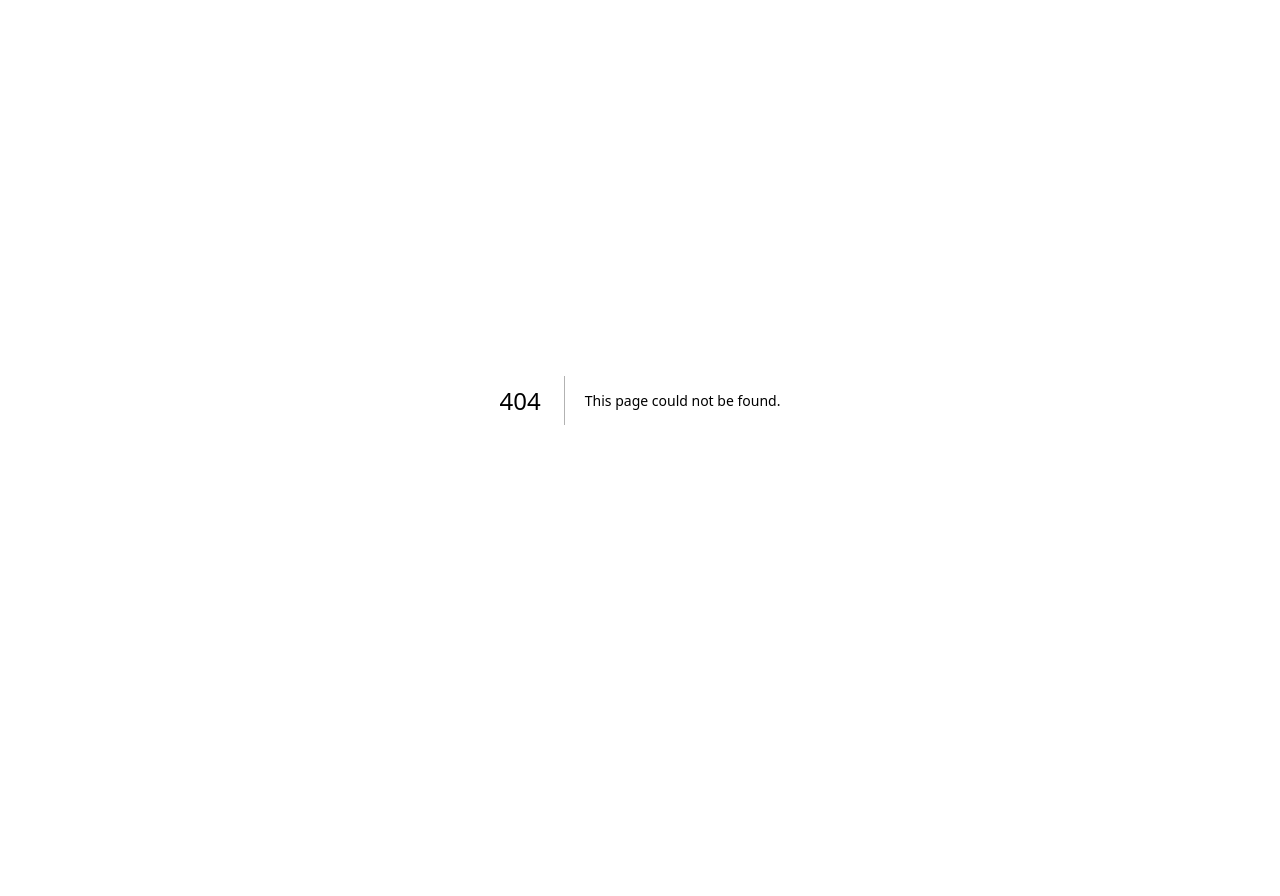
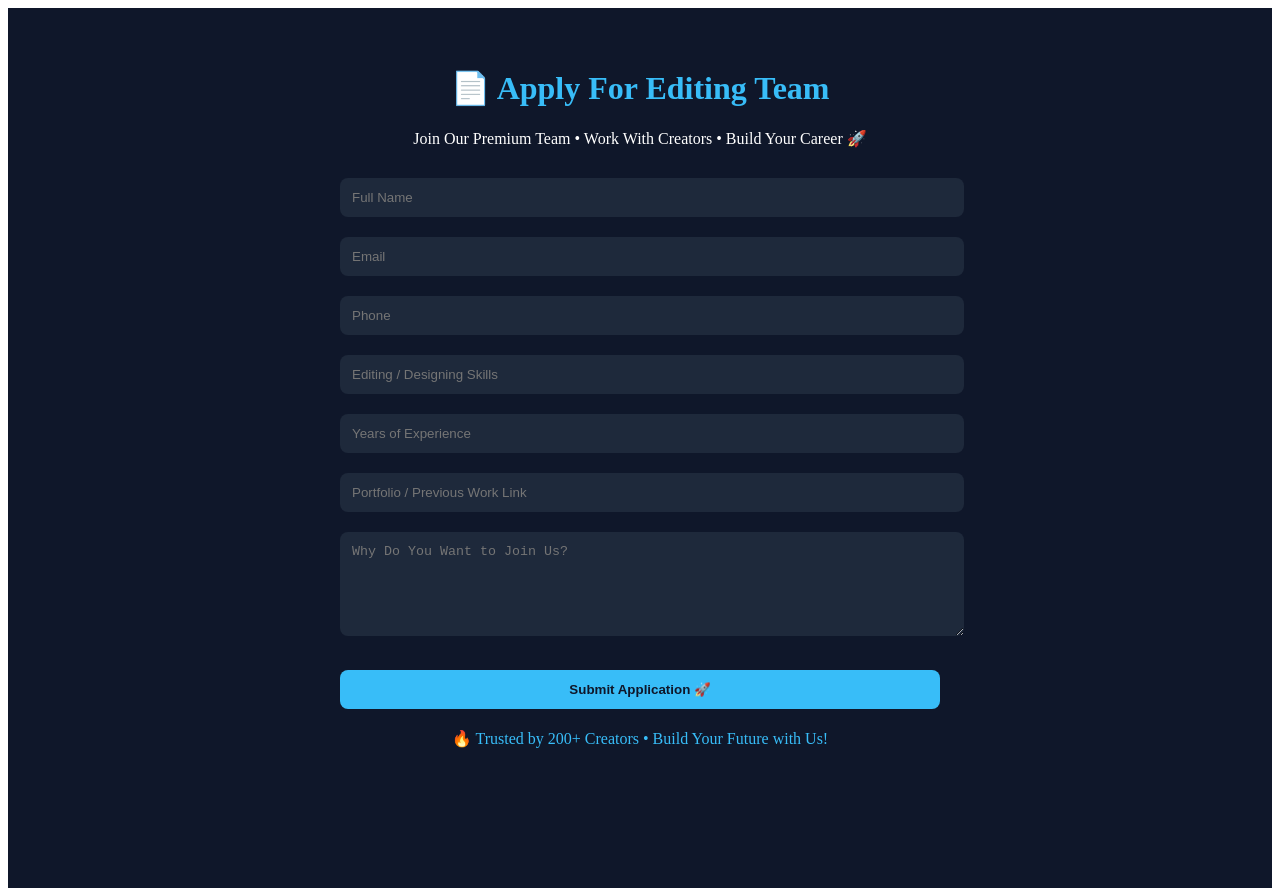
Before and after one commit to editingedition7/editing-edition08-, a Next.js app: page /job in a window 1280 px wide. Before the commit this address had no page. Before the commit the page ends 800 px from the top, so only its background shows below. Built offline with nearby package versions, Linux system fonts and the light colour scheme.

Commit message:
job.js
Signed-off-by: editingedition7 <ediitingedition@gmail.com>

```diff
--- /dev/null
+++ b/pages/job.js
@@ -0,0 +1,72 @@
+import { useState } from "react";
+
+export default function Job() {
+    const [form, setForm] = useState({
+        name: "",
+        email: "",
+        phone: "",
+        skills: "",
+        experience: "",
+        portfolio: "",
+        why: "",
+    });
+
+    const handleChange = (e) => {
+        setForm({ ...form, [e.target.name]: e.target.value });
+    };
+
+    const handleSubmit = (e) => {
+        e.preventDefault();
+        alert("✅ Your Application Has Been Submitted!\n\nOur Team Will Contact You If Shortlisted.\n\nThanks for Showing Interest!");
+        setForm({
+            name: "",
+            email: "",
+            phone: "",
+            skills: "",
+            experience: "",
+            portfolio: "",
+            why: "",
+        });
+    };
+
+    return (
+        <div style={{ backgroundColor: '#0f172a', minHeight: '100vh', color: 'white', padding: '40px' }}>
+            <h1 style={{ textAlign: 'center', color: '#38bdf8' }}>📄 Apply For Editing Team</h1>
+            <p style={{ textAlign: 'center', marginBottom: '20px' }}>Join Our Premium Team • Work With Creators • Build Your Career 🚀</p>
+            <form onSubmit={handleSubmit} style={{ maxWidth: '600px', margin: '0 auto' }}>
+                <input placeholder="Full Name" name="name" value={form.name} onChange={handleChange} required style={inputStyle} />
+                <input placeholder="Email" name="email" type="email" value={form.email} onChange={handleChange} required style={inputStyle} />
+                <input placeholder="Phone" name="phone" value={form.phone} onChange={handleChange} required style={inputStyle} />
+                <input placeholder="Editing / Designing Skills" name="skills" value={form.skills} onChange={handleChange} required style={inputStyle} />
+                <input placeholder="Years of Experience" name="experience" value={form.experience} onChange={handleChange} required style={inputStyle} />
+                <input placeholder="Portfolio / Previous Work Link" name="portfolio" value={form.portfolio} onChange={handleChange} required style={inputStyle} />
+                <textarea placeholder="Why Do You Want to Join Us?" name="why" value={form.why} onChange={handleChange} required style={{ ...inputStyle, height: '80px' }} />
+
+                <button type="submit" style={button}>Submit Application 🚀</button>
+            </form>
+            <p style={{ textAlign: 'center', marginTop: '20px', color: '#38bdf8' }}>🔥 Trusted by 200+ Creators • Build Your Future with Us!</p>
+        </div>
+    );
+}
+
+const inputStyle = {
+    width: '100%',
+    padding: '12px',
+    margin: '10px 0',
+    borderRadius: '8px',
+    border: 'none',
+    backgroundColor: '#1e293b',
+    color: 'white',
+};
+
+const button = {
+    width: '100%',
+    padding: '12px',
+    backgroundColor: '#38bdf8',
+    color: '#0f172a',
+    fontWeight: 'bold',
+    border: 'none',
+    borderRadius: '8px',
+    cursor: 'pointer',
+    marginTop: '20px'
+};
```
